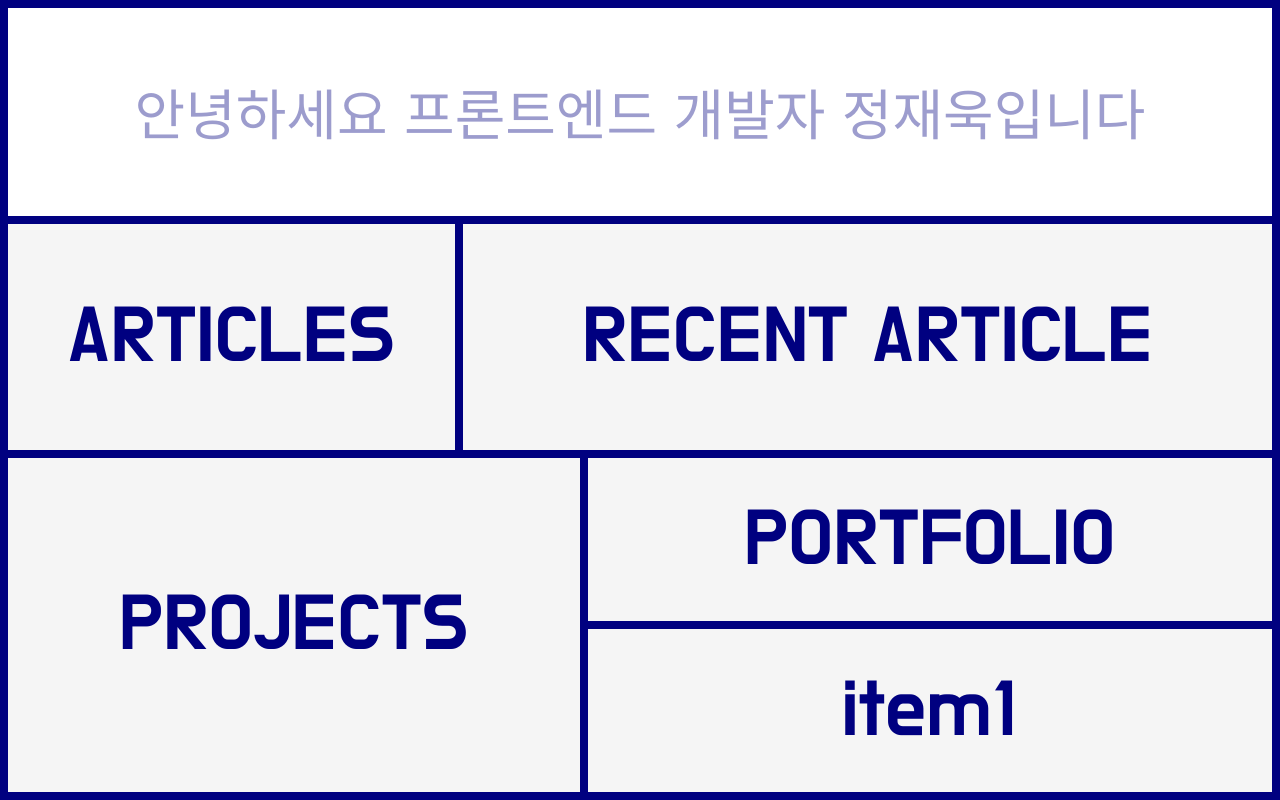
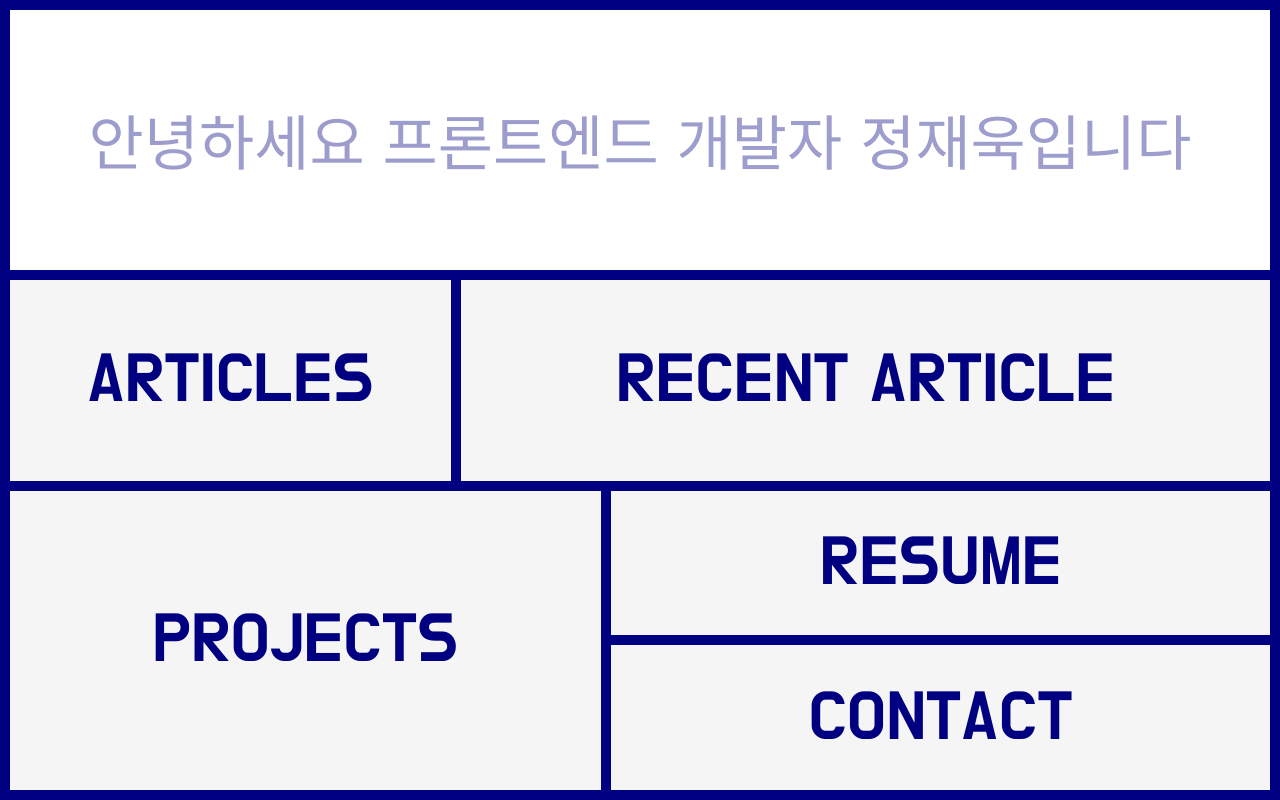
Before and after one commit to stich9208/nolog, a Next.js app: page / in a window 1280 px wide. Built offline with nearby package versions, Linux system fonts and the light colour scheme; a web font is replaced by a local one.

Commit message:
Fix: 문구 변경 및 hover 효과 적용 중
Signed-off-by: JaewookJung <stich9208@seerslab.com>

```diff
--- a/pages/index.tsx
+++ b/pages/index.tsx
@@ -44,7 +44,13 @@ const Home: NextPage = () => {
         <div className={styles.info}>
           <span>{WELCOME_TEXT_LIST[textIndex]}</span>
         </div>
-        <div className={styles.articles}>
+        <div
+          className={styles.articles}
+          onMouseOver={(e) => {
+            const { currentTarget } = e;
+            currentTarget.className = styles.background;
+          }}
+        >
           <div>ARTICLES</div>
         </div>
         <div className={styles.recent_article}>
@@ -53,11 +59,11 @@ const Home: NextPage = () => {
         <div className={styles.projects}>
           <div>PROJECTS</div>
         </div>
-        <div className={styles.portfolio}>
-          <div>PORTFOLIO</div>
+        <div className={styles.resume}>
+          <div>RESUME</div>
         </div>
-        <div className={styles.blank}>
-          <div>item1</div>
+        <div className={styles.contact}>
+          <div>CONTACT</div>
         </div>
       </main>
       {/* <footer className={styles.footer}>
--- a/styles/Home.module.css
+++ b/styles/Home.module.css
@@ -30,21 +30,22 @@
   grid-template-areas:
     "info info info info info info"
     "info info info info info info"
+    "info info info info info info"
     "articles articles recent_article recent_article recent_article recent_article"
     "articles articles recent_article recent_article recent_article recent_article"
-    "projects projects projects portfolio portfolio portfolio"
-    "projects projects projects blank blank blank";
+    "projects projects projects resume resume resume"
+    "projects projects projects contact contact contact";
   height: 100%;
-  border-top: 8px solid navy;
-  border-right: 8px solid navy;
+  border-top: 10px solid navy;
+  border-right: 10px solid navy;
   overflow: hidden;
-  font-size: min(7vw, 80px);
+  font-size: min(7vw, 70px);
   /* text-shadow: -50px 30px #f7b449; */
 }
 
 .main > div {
-  border-left: 8px solid navy;
-  border-bottom: 8px solid navy;
+  border-left: 10px solid navy;
+  border-bottom: 10px solid navy;
   cursor: pointer;
   overflow: hidden;
 }
@@ -59,15 +60,35 @@
 }
 
 .main > div > div:hover {
-  transform: scale(1.2);
-  transition: all 0.2s ease-in-out;
+  transform: scale(1.1);
+  transition: all 0.5s ease-in-out;
 }
+
+.background {
+  display: flex;
+  justify-content: center;
+  align-items: center;
+  background-color: red;
+  width: 100%;
+  height: 100%;
+  grid-area: articles;
+}
+
+/* .background:hover {
+  display: block;
+  position: absolute;
+  top: 0px;
+  left: 0px;
+  color: white;
+  background-color: black;
+  z-index: 99;
+} */
 
 .info {
   display: flex;
   justify-content: center;
   align-items: center;
-  font-size: 55px;
+  font-size: 60px;
   grid-area: info;
 }
 .info > span {
@@ -102,12 +123,12 @@
   grid-area: projects;
 }
 
-.portfolio {
-  grid-area: portfolio;
+.resume {
+  grid-area: resume;
 }
 
-.blank {
-  grid-area: blank;
+.contact {
+  grid-area: contact;
 }
 
 .footer {
```
